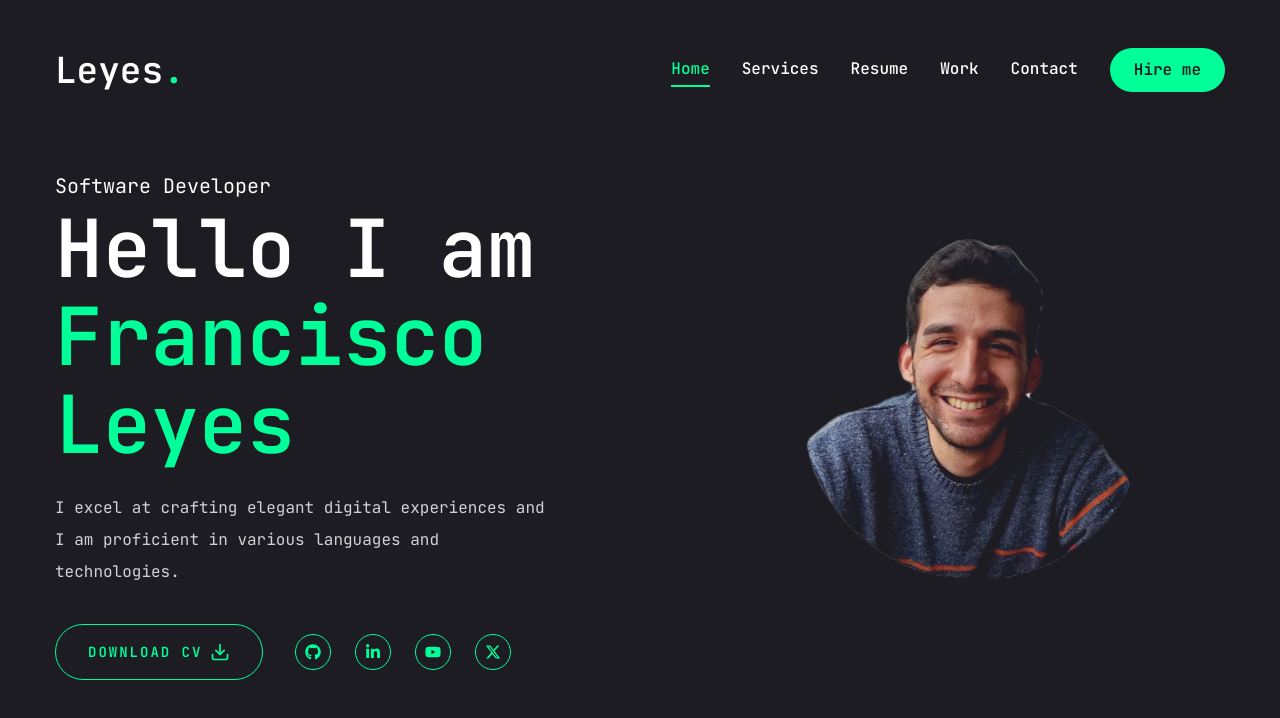
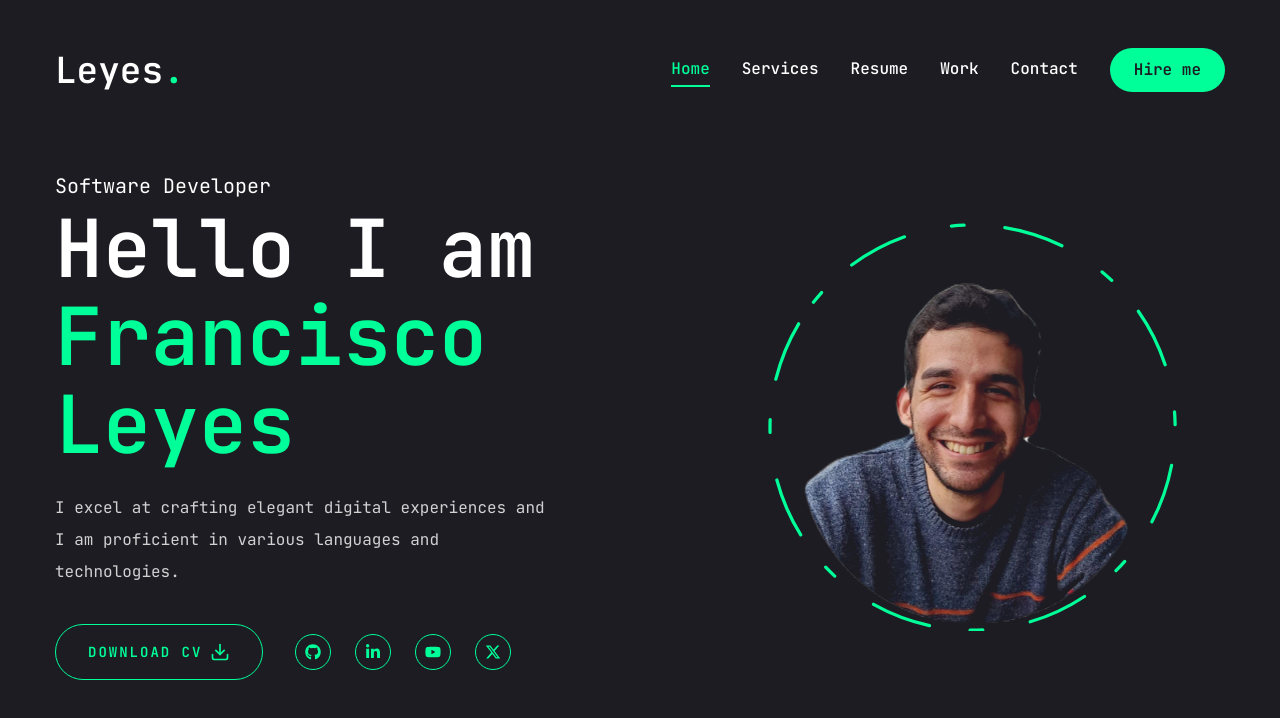
Before and after one commit to Leyes97/francisco-portfolio, a Next.js app: page / in a window 1280 px wide. Shown: the top 718 px of the page. Built offline with nearby package versions, Linux system fonts and the light colour scheme.

Commit message:
animating the photo

```diff
--- a/components/Photo.jsx
+++ b/components/Photo.jsx
@@ -17,9 +17,9 @@
           initial={{ opacity: 0 }}
           animate={{
             opacity: 1,
-            transition: { delay: 2.4, duration: 0.4, ease: 'easeInOut' },
+            transition: { delay: 2, duration: 0.4, ease: 'easeInOut' },
           }}
-          className="w-[298px] h-[298px] xl:w-[498px] xl:h-[498px] mix-blend-lighten scale200">
+          className="w-[298px] h-[298px] xl:w-[498px] xl:h-[498px] mix-blend-lighten scale200 absolute">
           <Image
             src="/assets/frano.png"
             priority
@@ -30,6 +30,31 @@
           />
         </motion.div>
         {/*circle */}
+        <motion.svg
+          className="w-[300px] xl:w-[500px] h-[250px] xl:h-[410px]"
+          fill="transparent"
+          viewBox="0 0 506 506"
+          xmlns="http://www.w3.org/2000/svg">
+          <motion.circle
+            cx="250"
+            cy="255"
+            r="250"
+            stroke="#00ff99"
+            strokeWidth="4"
+            strokeLinecap="round"
+            strokeLinejoin="round"
+            initial={{ strokeDasharray: '24 10 0 0' }}
+            animate={{
+              strokeDasharray: ['15 120 25 25', '16 25 92 72', '4 250 22 22'],
+              rotate: [120, 360],
+            }}
+            transition={{
+              duration: 20,
+              repeat: Infinity,
+              repeatType: 'reverse',
+            }}
+          />
+        </motion.svg>
       </motion.div>
     </div>
   );
```
